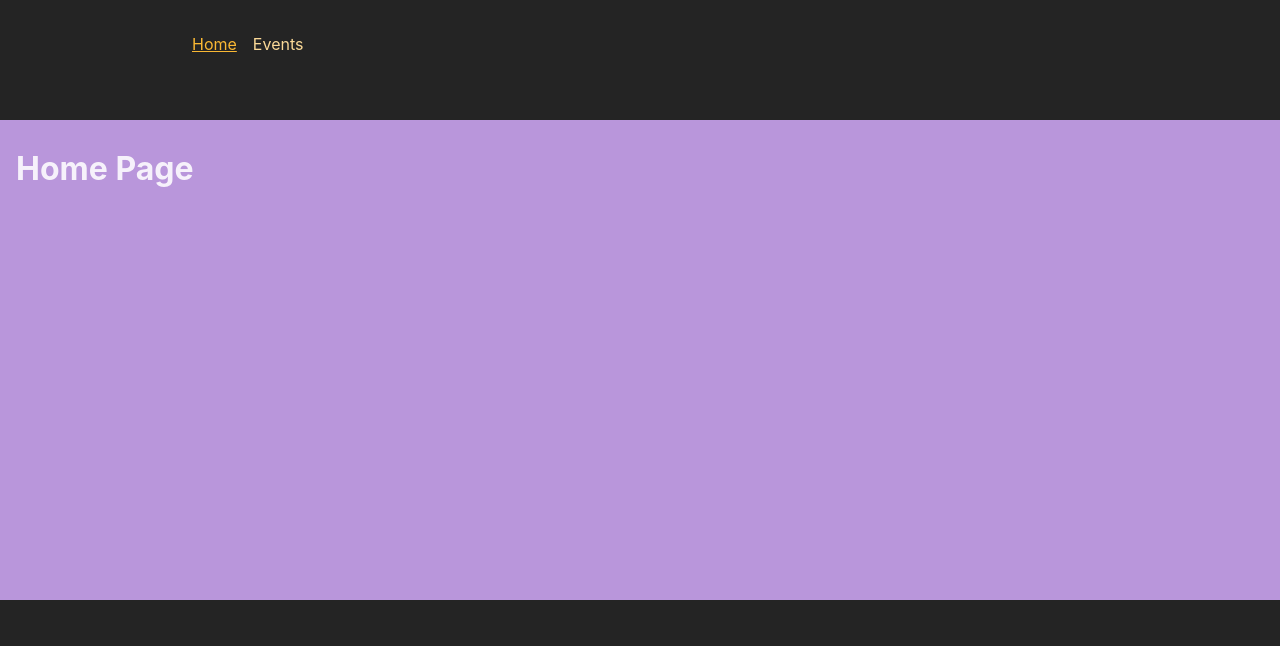
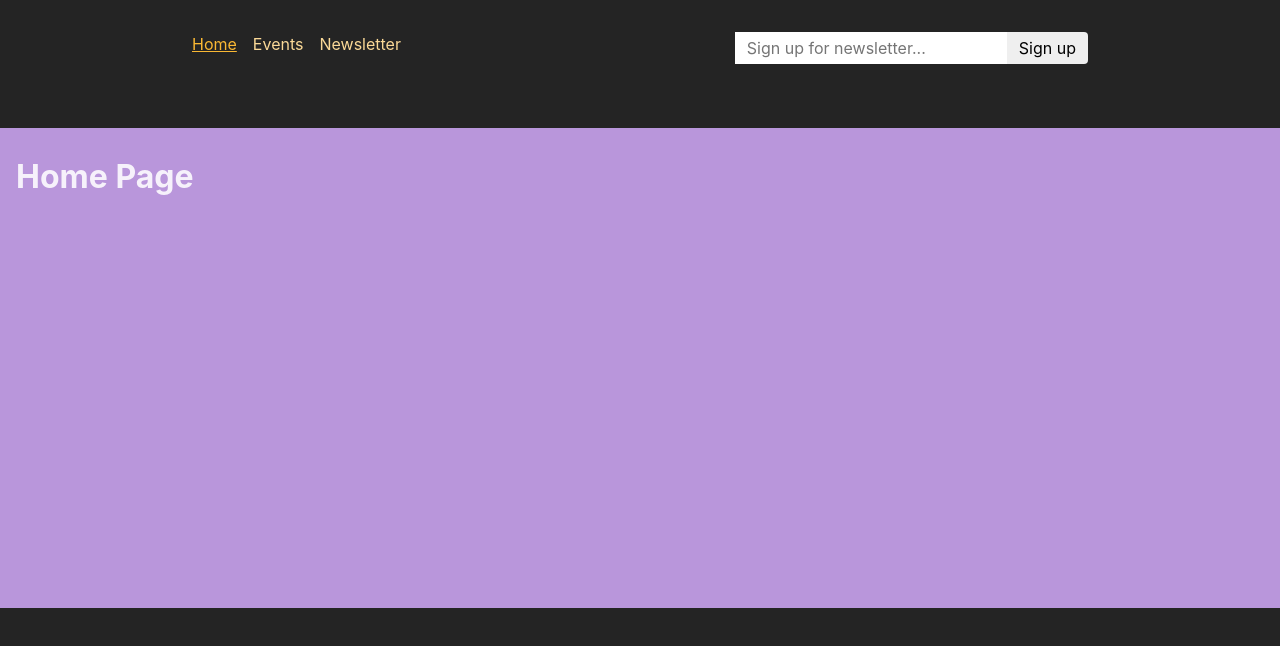
Before and after one commit to HibaMB/s22-358-routing, a React (Create React App) app in the folder frontend/: page / in a window 1280 px wide. Shown: the top 646 px of the page. Built offline with nearby package versions, Linux system fonts and the light colour scheme.

Commit message:
update project ..

```diff
--- a/frontend/src/App.js
+++ b/frontend/src/App.js
@@ -11,6 +11,7 @@
 import EventsRoot from "./pages/EventsRoot.js";
 import ErrorPage from "./pages/Error.js";
 import { action as addEditEventAction } from "./components/EventForm.js";
+import NewsletterPage, { action as newsletterAction } from "./pages/Newsletter";
 
 const router = createBrowserRouter([
   {
@@ -48,6 +49,11 @@
           },
         ],
       },
+      {
+        path: "newsletter",
+        element: <NewsletterPage />,
+        action: newsletterAction,
+      },
     ],
   },
 ]);
--- a/frontend/src/components/MainNavigation.js
+++ b/frontend/src/components/MainNavigation.js
@@ -1,5 +1,6 @@
-import { NavLink } from "react-router";
+import { NavLink } from "react-router-dom";
 import classes from "./MainNavigation.module.css";
+import NewsletterSignup from "./NewsletterSignup";
 
 function MainNavigation() {
   return (
@@ -27,8 +28,19 @@
               Events
             </NavLink>
           </li>
+          <li>
+            <NavLink
+              to="/newsletter"
+              className={({ isActive }) =>
+                isActive ? classes.active : undefined
+              }
+            >
+              Newsletter
+            </NavLink>
+          </li>
         </ul>
       </nav>
+      <NewsletterSignup />
     </header>
   );
 }
--- /dev/null
+++ b/frontend/src/components/NewsletterSignup.js
@@ -0,0 +1,16 @@
+import classes from "./NewsletterSignup.module.css";
+
+function NewsletterSignup() {
+  return (
+    <form method="post" className={classes.newsletter}>
+      <input
+        type="email"
+        placeholder="Sign up for newsletter..."
+        aria-label="Sign up for newsletter"
+      />
+      <button>Sign up</button>
+    </form>
+  );
+}
+
+export default NewsletterSignup;
--- /dev/null
+++ b/frontend/src/components/NewsletterSignup.module.css
@@ -0,0 +1,18 @@
+.newsletter input,
+.newsletter button {
+  font: inherit;
+  padding: 0.25rem 0.75rem;
+  border-radius: 0;
+  border: none;
+}
+
+.newsletter button {
+  border-top-right-radius: 4px;
+  border-bottom-right-radius: 4px;
+  cursor: pointer;
+}
+
+.newsletter button:hover {
+  background-color: var(--color-primary-300);
+  color: var(--color-gray-800);
+}
--- a/frontend/src/pages/Error.js
+++ b/frontend/src/pages/Error.js
@@ -1,5 +1,5 @@
 import { useRouteError } from "react-router";
-import PageContent from "./PageContent";
+import PageContent from "../components/PageContent";
 import MainNavigation from "../components/MainNavigation";
 
 function ErrorPage() {
--- /dev/null
+++ b/frontend/src/pages/Newsletter.js
@@ -0,0 +1,21 @@
+import NewsletterSignup from "../components/NewsletterSignup";
+import PageContent from "../components/PageContent";
+
+function NewsletterPage() {
+  return (
+    <PageContent title="Join our awesome newsletter!">
+      <NewsletterSignup />
+    </PageContent>
+  );
+}
+
+export default NewsletterPage;
+
+export async function action({ request }) {
+  const data = await request.formData();
+  const email = data.get("email");
+
+  // send to backend newsletter server ...
+  console.log(email);
+  return { message: "Signup successful!" };
+}
```
Also changed, not shown: frontend/src/components/PageContent.js (renamed from frontend/src/pages/PageContent.js), frontend/src/components/PageContent.module.css (renamed from frontend/src/pages/PageContent.module.css).
